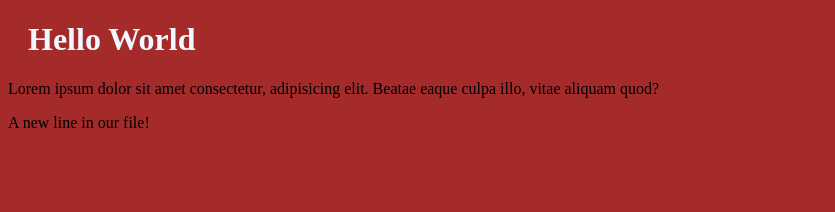
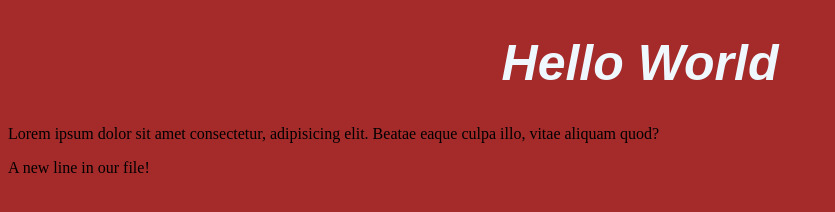
Before and after one commit to Ashish40404/hello-world, a plain HTML site: page index.html in a window 1280 px wide. Shown: the whole page, without its empty margins (0-835 px from the left). Drawn offline with Linux system fonts and the light colour scheme.

Commit message:
added some style to the new featured branch

```diff
--- a/bluestyle.css
+++ b/bluestyle.css
@@ -4,5 +4,8 @@ body{
 
 h1{
     color: aliceblue;
-    margin-left: 20px;
+    text-align: center;
+    font-style: oblique;
+    font-family: fantasy;
+    font-size: 50px;
 }
```
